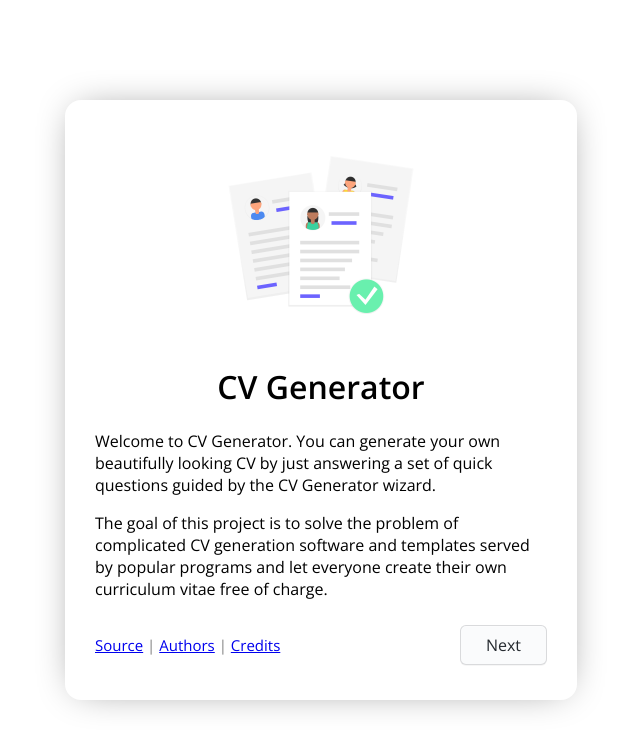
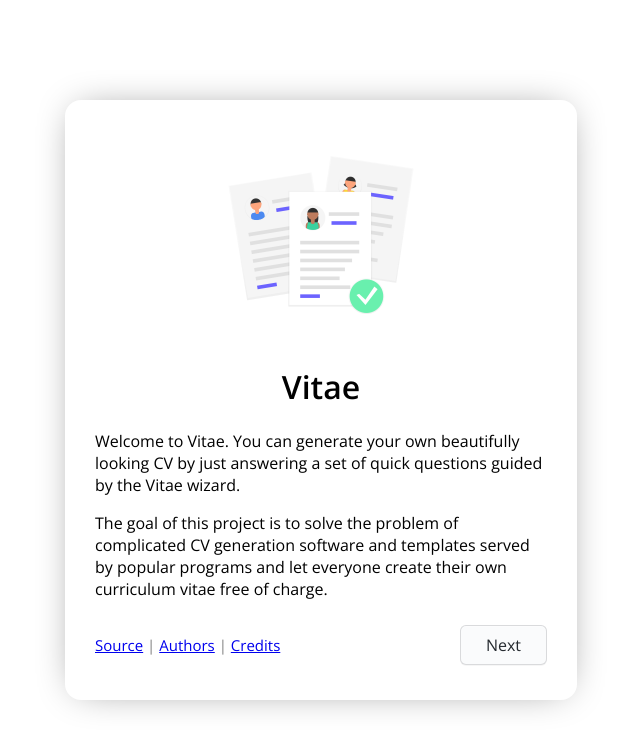
Before and after one commit to ardacebi/cv-gen, a plain HTML site: page index.html in a window 1280 px wide. Shown: the whole page, without its empty margins (319-959 px from the left). Drawn offline with nearby package versions, Linux system fonts and the light colour scheme.

Commit message:
Renaming

```diff
--- a/index.html
+++ b/index.html
@@ -7,7 +7,7 @@
     <link rel="stylesheet" href="main.css">
     <script src="js/index.js"></script>
     <link href="https://fonts.googleapis.com/css2?family=Open+Sans:wght@400;600&display=swap" rel="stylesheet">
-    <title>CV Generator</title>
+    <title>Vitae</title>
 </head>
 
 <body>
@@ -17,9 +17,9 @@
             <div class="bannerarea">
                 <img class="bannerimage" src="assets/banner-landing-light.png"></img>
             </div>
-            <h1 class="cardtitle">CV Generator</h1>
-            <p class="descrip">Welcome to CV Generator. You can generate your own beautifully looking CV by just
-                answering a set of quick questions guided by the CV Generator wizard.</p>
+            <h1 class="cardtitle">Vitae</h1>
+            <p class="descrip">Welcome to Vitae. You can generate your own beautifully looking CV by just
+                answering a set of quick questions guided by the Vitae wizard.</p>
             <p class="descrip">The goal of this project is to solve the problem of complicated CV generation software
                 and templates served by popular programs and let everyone create their own curriculum vitae free of
                 charge.
```
Also changed, not shown: credits/index.html (+1 -1 lines), 1 other file.
